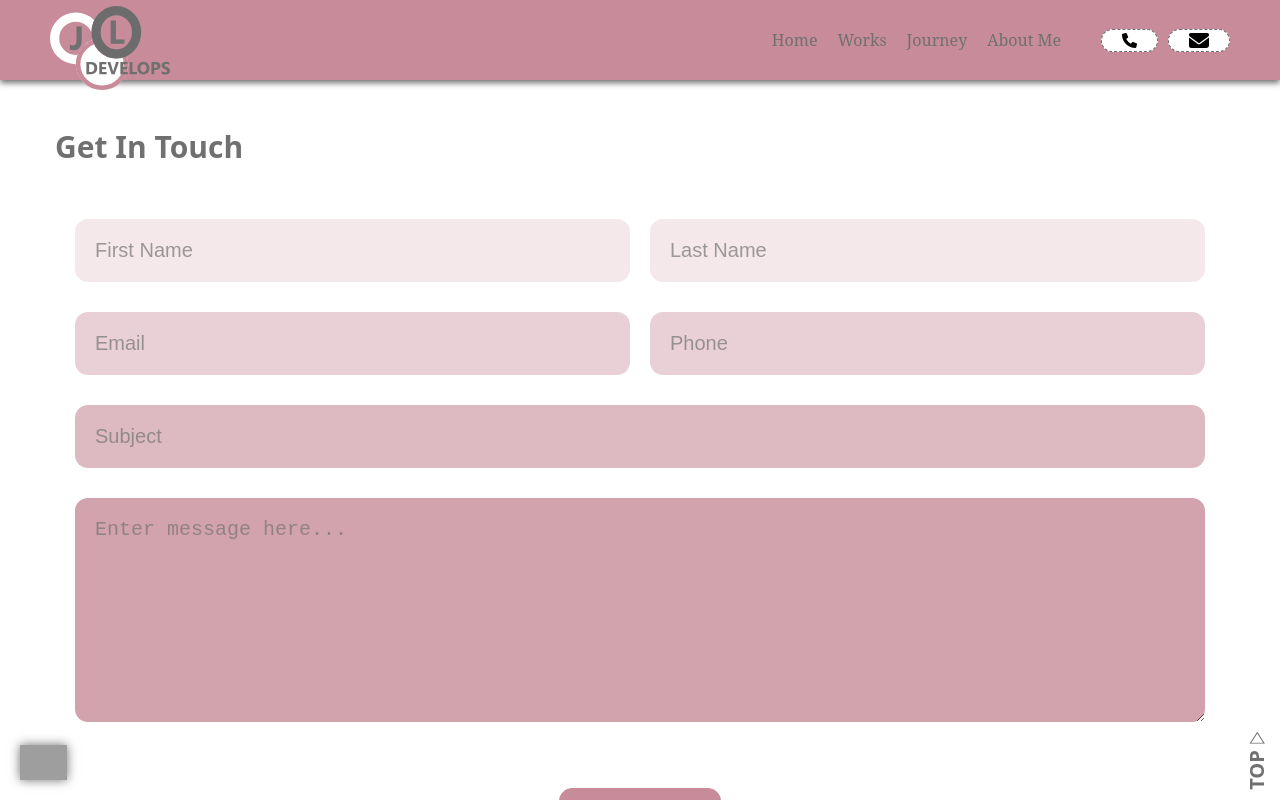
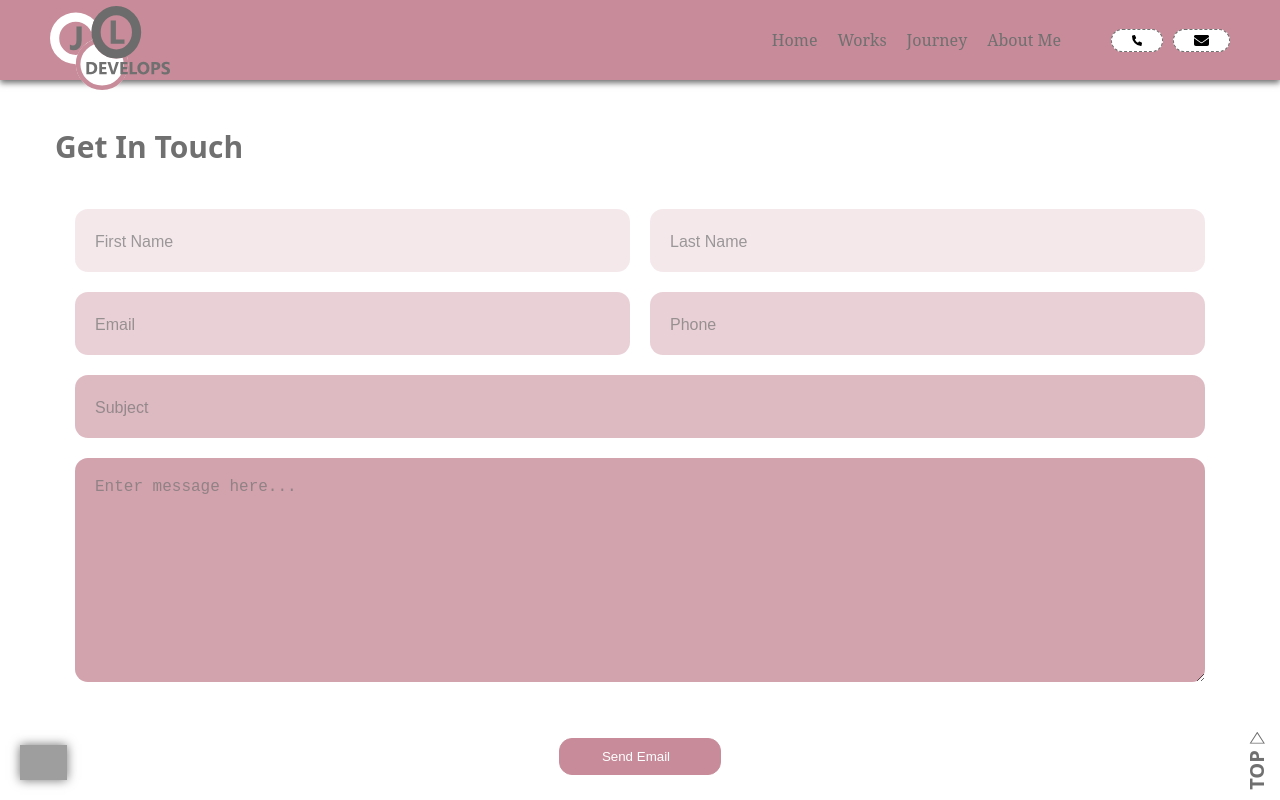
Before and after one commit to jenelleabrigo/jldevelops, a React (Vite) app: page /contact in a window 1280 px wide. Shown: the top 800 px of the page. Built offline with nearby package versions, Linux system fonts and the light colour scheme; grey boxes are pictures that could not be loaded.

Commit message:
link fix

```diff
--- a/src/components/Button.jsx
+++ b/src/components/Button.jsx
@@ -3,9 +3,9 @@ import { Link } from "react-router-dom";
 
 const Button = () => {
   return (
-    <a href="/contact" className="c-button is-white u-font-serif">
+    <Link to="/contact" className="c-button is-white u-font-serif" onClick={() => window.scrollTo(0, 0)}>
       Get in touch!
-    </a>
+    </Link>
   );
 };
 
--- a/src/components/Footer.jsx
+++ b/src/components/Footer.jsx
@@ -34,9 +34,9 @@ const Footer = () => {
               <a href="tel:09302983017" className="l-footer__icon-container__icon">
                 <img src={tel} alt="phone" />
               </a>
-              <a href="/contact" className="l-footer__icon-container__icon">
+              <Link to="/contact" className="l-footer__icon-container__icon" onClick={() => window.scrollTo(0, 0)}>
                 <img src={mail} alt="mail" />
-              </a>
+              </Link>
               <a href="https://web.facebook.com/jenelleloise/" target="_blank" className="l-footer__icon-container__icon">
                 <img src={fb} alt="fb" />
               </a>
--- a/src/components/Header.jsx
+++ b/src/components/Header.jsx
@@ -9,6 +9,11 @@ const Header = () => {
   const [toggle, setToggle] = useState(false);
   const location = useLocation();
 
+  const scrollToTopLink = () => {
+    setToggle((prev) => !prev);
+    window.scrollTo(0, 0);
+  };
+
   return (
     <>
       <div className="l-header">
@@ -19,15 +24,8 @@ const Header = () => {
             </NavHashLink>
           </h1>
 
-          <nav className="l-nav">
-            <a href="tel:09302983017" className="l-nav__content__contact u-sp-only">
-              <img src={tel} alt="phone" />
-            </a>
-            <NavLink to="/contact" className="l-nav__content__contact u-sp-only">
-              <img src={mail} alt="mail" />
-            </NavLink>
-
-            <p className={`u-sp-only l-nav__trigger ${toggle ? "is-show-nav" : ""}`} onClick={() => setToggle((prev) => !prev)}>
+          <nav className={`l-nav ${toggle ? "is-show-nav" : ""}`}>
+            <p className={`u-sp-only l-nav__trigger`} onClick={() => setToggle((prev) => !prev)}>
               <button className="l-nav__trigger__button">
                 <span className="l-nav__trigger__line"></span>
                 <span className="l-nav__trigger__line"></span>
@@ -35,63 +33,42 @@ const Header = () => {
               </button>
             </p>
 
-            <div className="">
-              <ul className="l-nav__content u-pc-only">
+            <ul className="l-nav__content">
               <li className="l-nav__content__menu">
-                  <HashLink smooth to="/#" className={`l-nav__content__menu__anchor u-font-serif ${location.pathname == "/" && location.hash == "" ? "active" : ""}`}>
+                <HashLink
+                  smooth
+                  to="/#"
+                  onClick={() => setToggle((prev) => !prev)}
+                  className={`l-nav__content__menu__anchor u-font-serif ${location.pathname == "/" && location.hash == "" ? "active" : ""}`}
+                >
                   Home
                 </HashLink>
               </li>
               <li className="l-nav__content__menu">
-                  <HashLink smooth to="/#works" className={`l-nav__content__menu__anchor u-font-serif ${location.hash == "#works" ? "active" : ""}`}>
+                <HashLink smooth to="/#works" onClick={() => setToggle((prev) => !prev)} className={`l-nav__content__menu__anchor u-font-serif ${location.hash == "#works" ? "active" : ""}`}>
                   Works
                 </HashLink>
               </li>
               <li className="l-nav__content__menu">
-                  <HashLink smooth to="/#journey" className={`l-nav__content__menu__anchor u-font-serif ${location.hash == "#journey" ? "active" : ""}`}>
+                <HashLink smooth to="/#journey" onClick={() => setToggle((prev) => !prev)} className={`l-nav__content__menu__anchor u-font-serif ${location.hash == "#journey" ? "active" : ""}`}>
                   Journey
                 </HashLink>
               </li>
               <li className="l-nav__content__menu">
-                  <a href="/about" className="l-nav__content__menu__anchor u-font-serif">
-                    About Me
-                  </a>
-                </li>
-              </ul>
-            </div>
-
-            <a href="tel:09302983017" className="l-nav__content__contact u-pc-only">
-              <img src={tel} alt="phone" />
-            </a>
-            <a href="/contact" className="l-nav__content__contact u-pc-only">
-              <img src={mail} alt="mail" />
-            </a>
-          </nav>
-        </div>
-      </div>
-      <div className={`${toggle ? "is-show-nav" : ""}`}>
-        <ul className="l-nav__content u-sp-only">
-          <li className="l-nav__content__menu">
-            <NavHashLink smooth to="/" className="l-nav__content__menu__anchor is-home u-font-serif">
-              Home
-            </NavHashLink>
-          </li>
-          <li className="l-nav__content__menu">
-            <HashLink smooth to="/#works" className="l-nav__content__menu__anchor u-font-serif">
-              Works
-            </HashLink>
-          </li>
-          <li className="l-nav__content__menu">
-            <HashLink smooth to="/#journey" className="l-nav__content__menu__anchor u-font-serif">
-              Journey
-            </HashLink>
-          </li>
-          <li className="l-nav__content__menu">
-            <NavLink to="/about" className="l-nav__content__menu__anchor u-font-serif">
+                <NavLink to="/about" onClick={scrollToTopLink} className="l-nav__content__menu__anchor u-font-serif">
                   About Me
                 </NavLink>
               </li>
             </ul>
+
+            <a href="tel:09302983017" className="l-nav__content__contact ">
+              <img src={tel} alt="phone" />
+            </a>
+            <NavLink to="/contact" className="l-nav__content__contact " onClick={scrollToTopLink}>
+              <img src={mail} alt="mail" />
+            </NavLink>
+          </nav>
+        </div>
       </div>
     </>
   );
--- a/src/components/scss/component/_c-form.scss
+++ b/src/components/scss/component/_c-form.scss
@@ -2,7 +2,11 @@
   &__table {
     width: 100%;
     table-layout: fixed;
-    border-spacing: 2rem 3rem;
+    border-spacing: 2rem;
+
+    @include mq_sp {
+      border-spacing: 0 1rem;
+    }
 
     &__row {
       width: 100%;
@@ -16,7 +20,7 @@
 
         &.with-mb {
           @include mq_sp {
-            margin-bottom: 0;
+            margin-bottom: 1rem;
           }
         }
       }
@@ -48,12 +52,18 @@
     border-radius: 1.3rem;
     border: none;
 
+    @include mq_sp {
+      padding: 1.5rem 1rem;
+      border-radius: 0.5rem;
+    }
+
     &:focus {
       outline: 1px solid $primary;
     }
 
     &::placeholder {
       opacity: 0.7;
+      font-size: 1.6rem;
     }
   }
 
@@ -65,6 +75,10 @@
     border: 1px solid $primary;
     border-radius: 1.3rem;
     color: #fff;
+
+    @include mq_sp {
+      border-radius: 0.5rem;
+    }
 
     &::after {
       display: none;
--- a/src/components/scss/layout/_footer.scss
+++ b/src/components/scss/layout/_footer.scss
@@ -64,7 +64,6 @@
     left: 20px;
     display: inline-block;
     z-index: 1;
-    // opacity: 0;
     transition: 0.3s;
 
     &.is-show {
@@ -105,7 +104,7 @@
         left: 4rem;
 
         @include mq_sp {
-          left: 3rem;
+          display: none;
         }
       }
     }
--- a/src/components/scss/layout/_nav.scss
+++ b/src/components/scss/layout/_nav.scss
@@ -4,6 +4,11 @@
   justify-content: space-between;
 
   &__trigger {
+    @include mq_sp {
+      order: 3;
+      padding-left: 1.5rem;
+    }
+
     &__button {
       height: 2.5rem;
       width: 3rem;
@@ -64,17 +69,18 @@
     @include mq_sp {
       display: block;
       position: fixed;
-      top: 0;
+      top: 65px;
       left: 0;
       right: 0;
       margin: auto;
-      bottom: 100%;
+      height: 0;
       transition: 0.3s;
-      background: #fff;
+      background: $primary;
+      color: #fff;
       text-align: center;
       overflow: auto;
       z-index: 98;
-      padding: 11rem 0 0 0;
+      padding: 0;
     }
 
     &__menu {
@@ -111,6 +117,7 @@
           position: relative;
 
           &::after {
+            @include mq_pc {
               position: absolute;
               content: "";
               height: 12.5px;
@@ -125,9 +132,11 @@
           }
         }
       }
+    }
 
     .is-show-nav & {
-      bottom: 0;
+      height: 100%;
+      padding: 5rem 0;
     }
 
     &__contact {
--- a/src/data/projects.js
+++ b/src/data/projects.js
@@ -7,6 +7,8 @@ import sass from "../assets/common/techstack/sass.png";
 import js from "../assets/common/techstack/js.png";
 import jquery from "../assets/common/techstack/jquery.png";
 import react from "../assets/common/techstack/react.png";
+import firebase from "../assets/common/techstack/firebase.png";
+import redux from "../assets/common/techstack/redux.png";
 import wordpress from "../assets/common/techstack/wordpress.png";
 import php from "../assets/common/techstack/php.png";
 import tailwind from "../assets/common/techstack/tailwind.png";
@@ -50,6 +52,10 @@ export const projects = [
       {
         name: "sass",
         icon: sass,
+      },
+      {
+        name: "firebase",
+        icon: firebase,
       },
     ],
     slides: [netflix_landing, netflix_sign_up, netflix_sign_in, netflix_home, netflix_feature, netflix_trailer],
```
Also changed, not shown: src/components/scss/layout/pages/_index.scss (+10 -4 lines), src/assets/common/techstack/firebase.png (added), src/assets/common/techstack/redux.png (added). Lines whose indentation alone changed are shown as unchanged.
